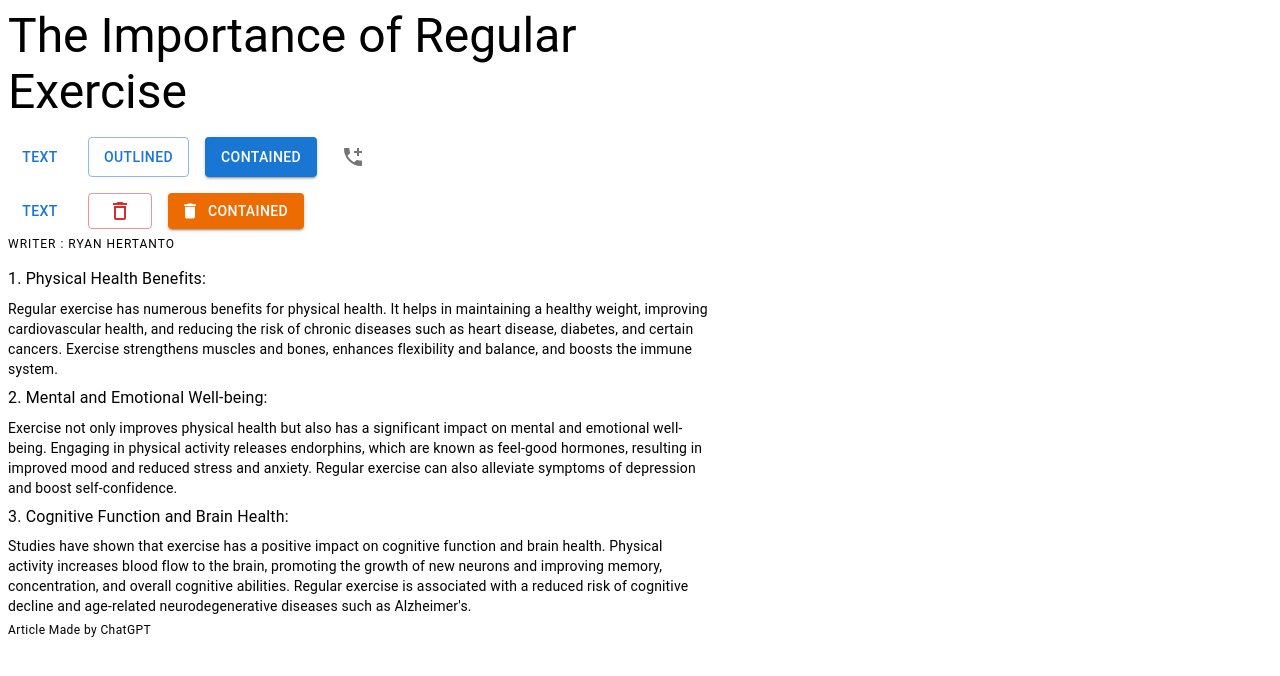
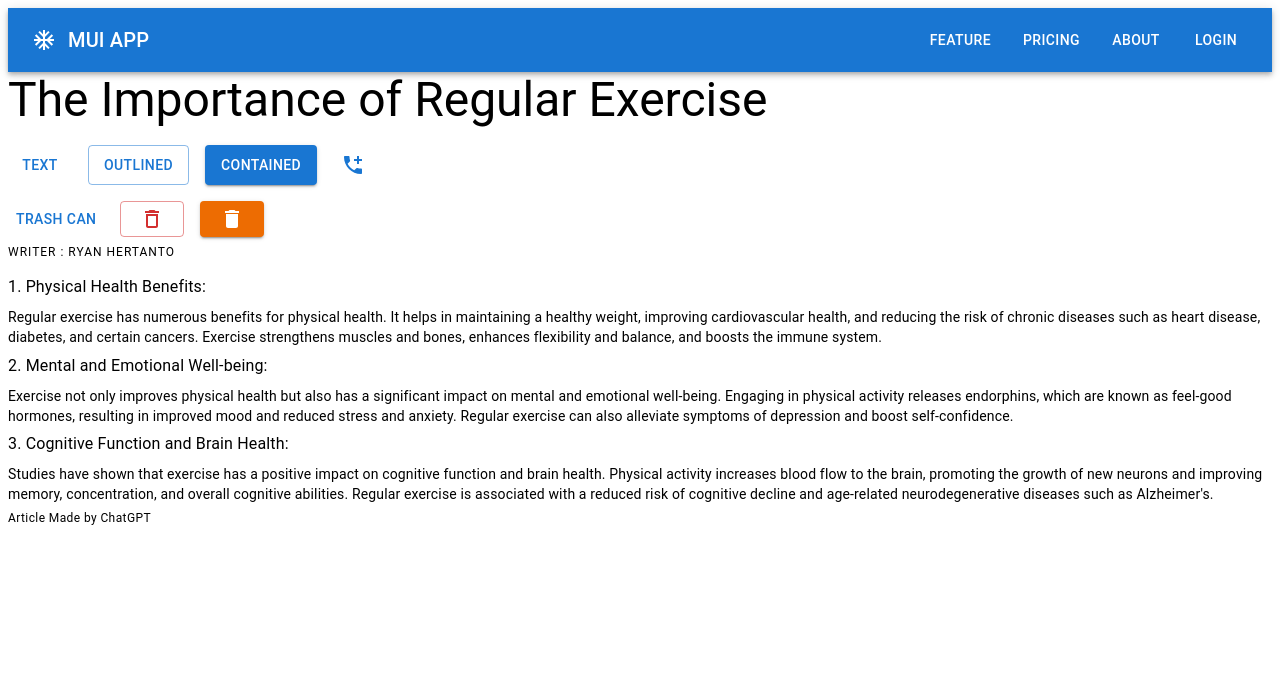
Before and after one commit to ryanhtanto/MaterialUi, a React (Create React App) app: page / in a window 1280 px wide. Shown: the top 676 px of the page. Built offline with nearby package versions, Linux system fonts and the light colour scheme.

Commit message:
update navbar

```diff
--- a/src/App.jsx
+++ b/src/App.jsx
@@ -1,8 +1,16 @@
 import * as React from 'react';
 import Article from './components/article';
+import Navbar from './components/navbar';
 
-export default function Types() {
+export default function App() {
   return (
-    <Article />
+    <>
+      <header>
+        <Navbar />
+      </header>
+      <main>
+        <Article />
+      </main>
+    </>
   );
 }
--- a/src/components/article.jsx
+++ b/src/components/article.jsx
@@ -1,12 +1,18 @@
+/* eslint-disable linebreak-style */
+/* eslint-disable max-len */
+/* eslint-disable import/no-extraneous-dependencies */
 import React from 'react';
-import { Typography, Button, Stack, Box, IconButton } from '@mui/material'
+import {
+  Typography, Button, Stack, Box, IconButton,
+} from '@mui/material';
 import DeleteOutlineIcon from '@mui/icons-material/DeleteOutline';
 import DeleteIcon from '@mui/icons-material/Delete';
 import AddIcCallIcon from '@mui/icons-material/AddIcCall';
 
 export default function Article() {
   return (
-    <Box sx={{ width: '100%', maxWidth: 700 }}>
+    <div>
+      <Box sx={{ width: '100%' }}>
         <Typography variant="h3" gutterBottom>
           The Importance of Regular Exercise
         </Typography>
@@ -15,16 +21,16 @@ export default function Article() {
             <Button variant="text">Text</Button>
             <Button variant="outlined">Outlined</Button>
             <Button variant="contained">Contained</Button>
-          <IconButton>
+            <IconButton aria-label="telphone" color="primary">
               <AddIcCallIcon />
             </IconButton>
           </Stack>
         </Box>
         <Box>
           <Stack display="block" direction="row" spacing={2}>
-          <Button variant="text" color="primary">Text</Button>
+            <Button variant="text" color="primary">Trash Can</Button>
             <Button variant="outlined" color="error"><DeleteOutlineIcon /></Button>
-          <Button variant="contained" color="warning" startIcon={<DeleteIcon />}>Contained</Button>
+            <Button variant="contained" color="warning"><DeleteIcon /></Button>
           </Stack>
         </Box>
         <Typography variant="overline" display="block" gutterBottom>
@@ -52,5 +58,6 @@ export default function Article() {
           Article Made by ChatGPT
         </Typography>
       </Box>
+    </div>
   );
 }
--- /dev/null
+++ b/src/components/navbar.jsx
@@ -0,0 +1,31 @@
+/* eslint-disable linebreak-style */
+/* eslint-disable max-len */
+/* eslint-disable import/no-extraneous-dependencies */
+import React from 'react';
+import {
+  AppBar, Button, IconButton, Stack, Toolbar, Typography,
+} from '@mui/material';
+import AcUnitIcon from '@mui/icons-material/AcUnit';
+
+export default function Navbar() {
+  return (
+    <div>
+      <AppBar sx={{ width: '100%', left: 0, right: 0 }} position="relative">
+        <Toolbar>
+          <IconButton size="large" edge="start" color="inherit" aria-label="logo">
+            <AcUnitIcon />
+          </IconButton>
+          <Typography variant="h6" component="div" sx={{ flexGrow: 1 }}>
+            MUI APP
+          </Typography>
+          <Stack direction="row" spacing={2}>
+            <Button color="inherit">Feature</Button>
+            <Button color="inherit">Pricing</Button>
+            <Button color="inherit">About</Button>
+            <Button color="inherit">Login</Button>
+          </Stack>
+        </Toolbar>
+      </AppBar>
+    </div>
+  );
+}
```
Also changed, not shown: .eslintrc.json. Lines whose indentation alone changed are shown as unchanged.
